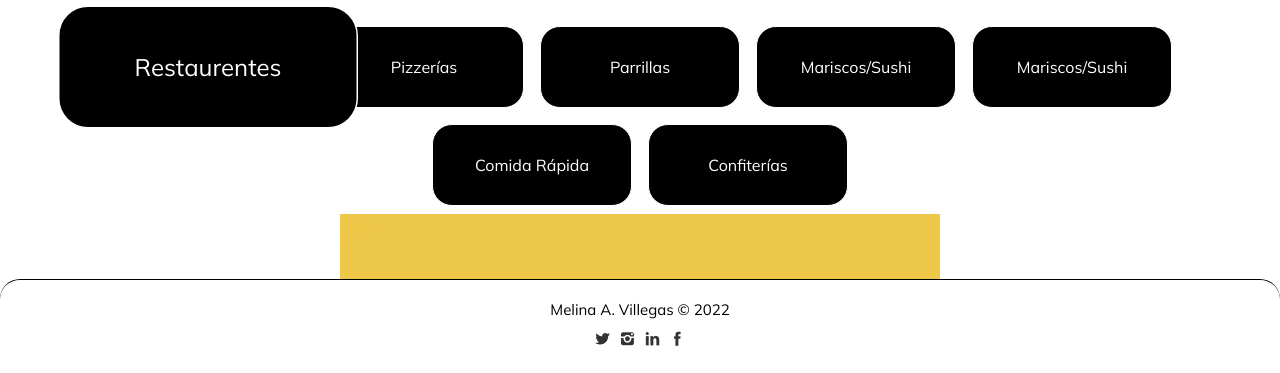
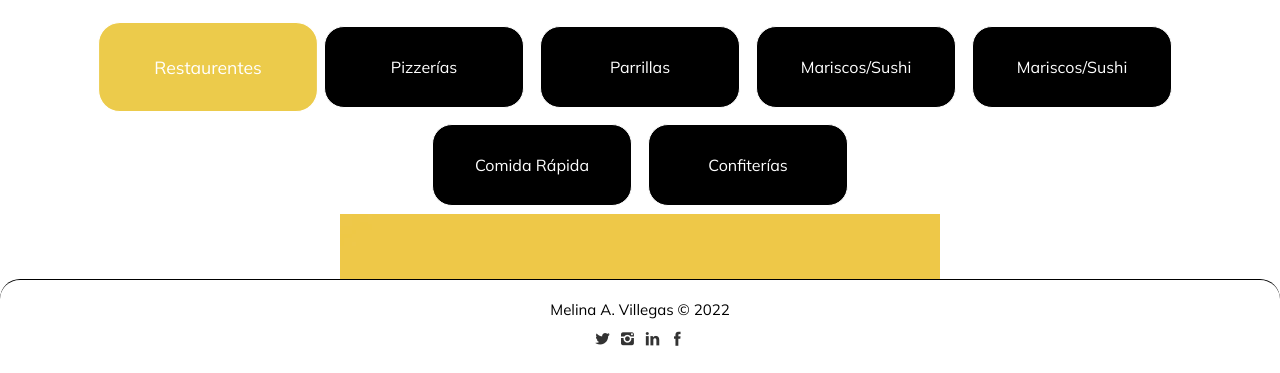
Before and after one commit to MeliVillegas/turismocomodoro, a plain HTML site: page html/pruebas.html in a window 1280 px wide. In both pictures the pointer is over the link "Restaurentes". Shown: the part 427-800 px from the top of the page. Drawn offline with Linux system fonts and the light colour scheme.

Commit message:
hover de seccion gastronomia

```diff
--- a/css/turismo.css
+++ b/css/turismo.css
@@ -44,9 +44,10 @@
 }
 
 .seccionTurismo:hover {
-    -webkit-transform: scale(1.5);
-    -ms-transform:scale(1.5);
-    transform: scale(1.5);
+    -webkit-transform: scale(1.1);
+    -ms-transform:scale(1.1);
+    transform: scale(1.1);
+    background-color: #ECCB4B;
 }
 
 
```
